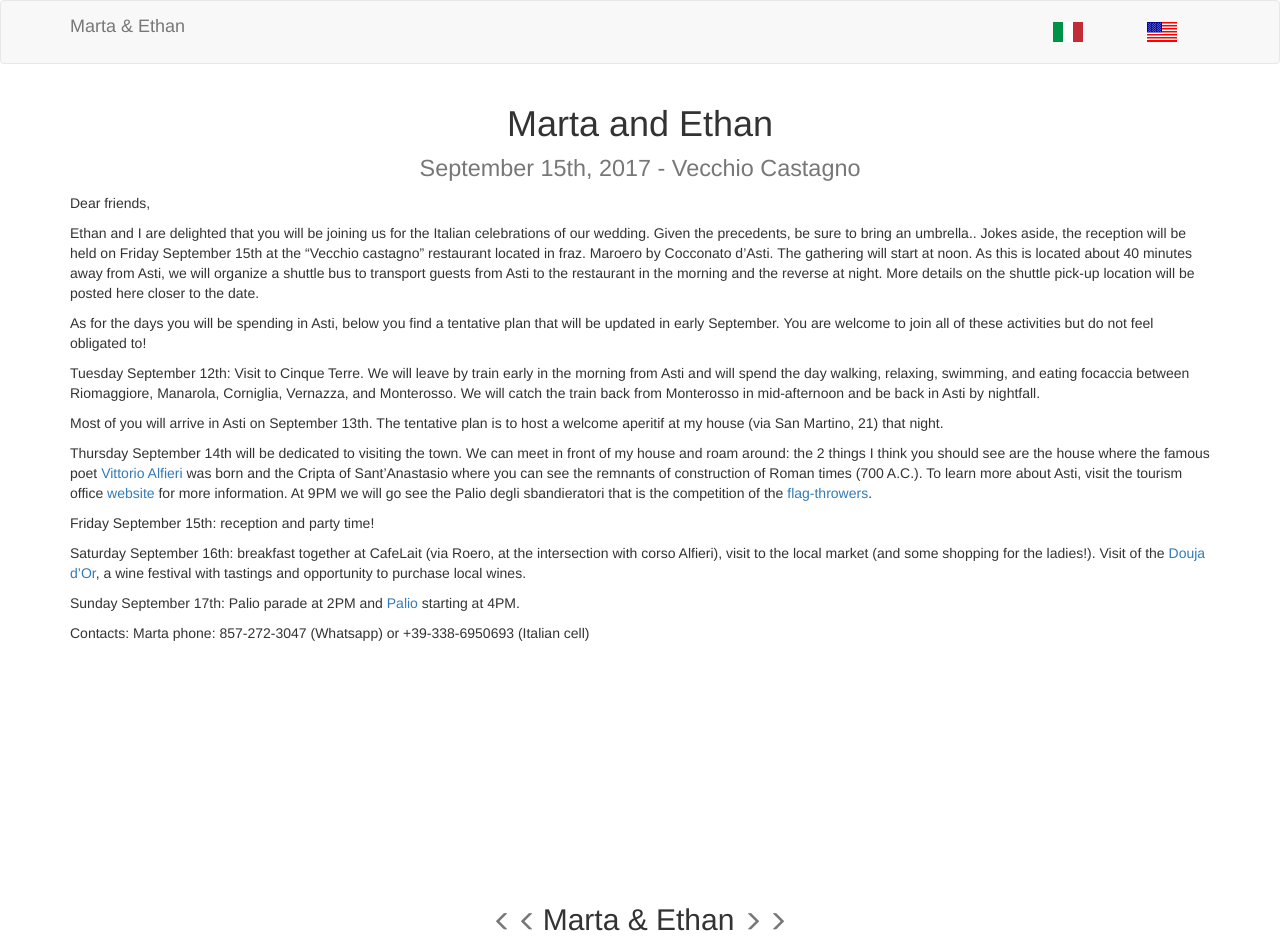
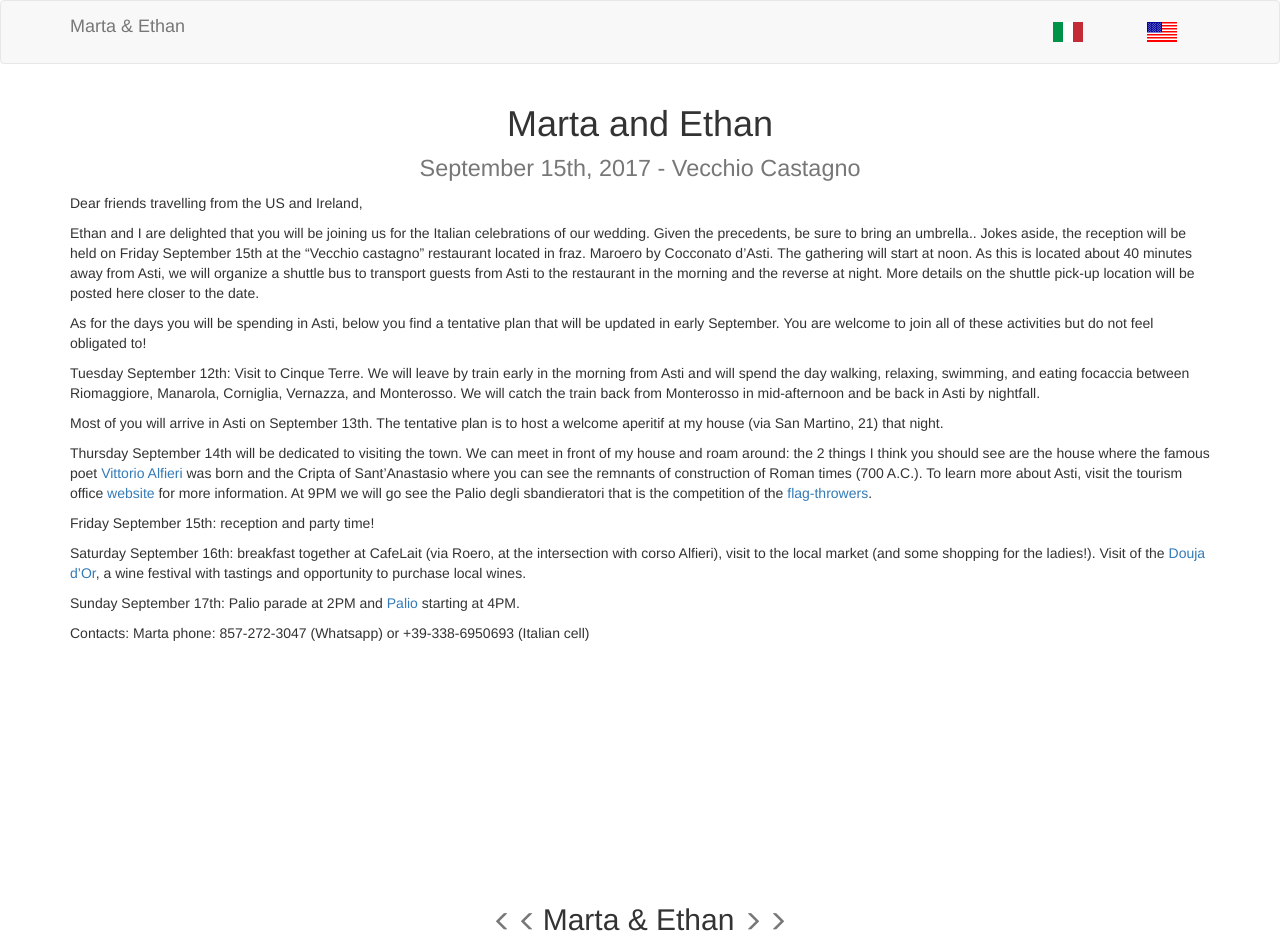
Before and after one commit to esoergel/wedding-site, a Jekyll site: the page built from english.md, in a window 1280 px wide. Built offline with Jekyll 4.4.1, drawn with Linux system fonts in a browser that asks for light colours.

Commit message:
Update english.md

```diff
--- a/english.md
+++ b/english.md
@@ -5,7 +5,7 @@ subheading: September 15th, 2017 - Vecchio Castagno
 permalink: /english
 ---
 
-Dear friends,
+Dear friends travelling from the US and Ireland,
 
 Ethan and I are delighted that you will be joining us for the Italian celebrations of our wedding. Given the precedents, be sure to bring an umbrella..
 Jokes aside, the reception will be held on Friday September 15th at the "Vecchio castagno" restaurant located in fraz. Maroero by Cocconato d'Asti. The gathering will start at noon. As this is located about 40 minutes away from Asti, we will organize a shuttle bus to transport guests from Asti to the restaurant in the morning and the reverse at night. More details on the shuttle pick-up location will be posted here closer to the date.
```
